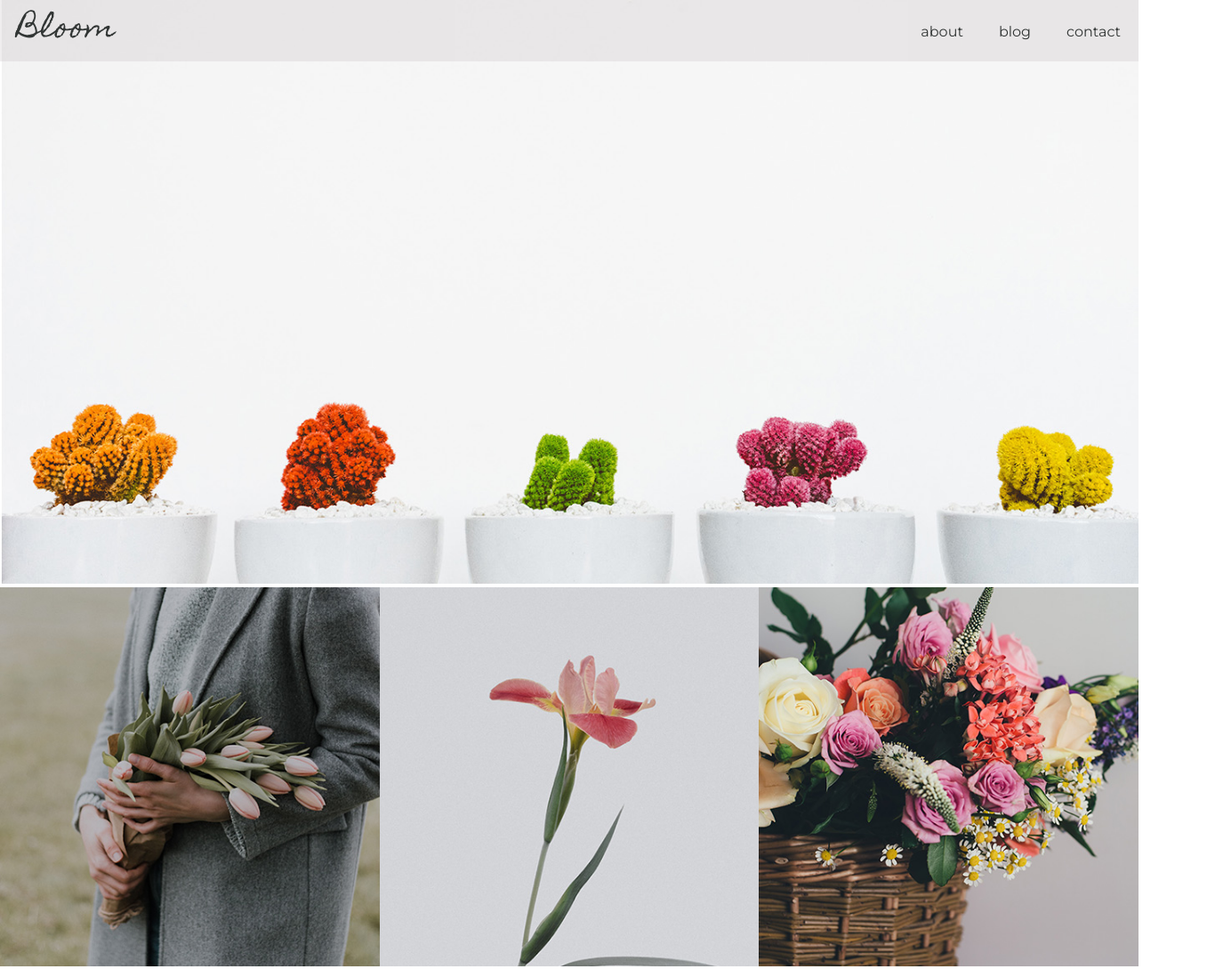
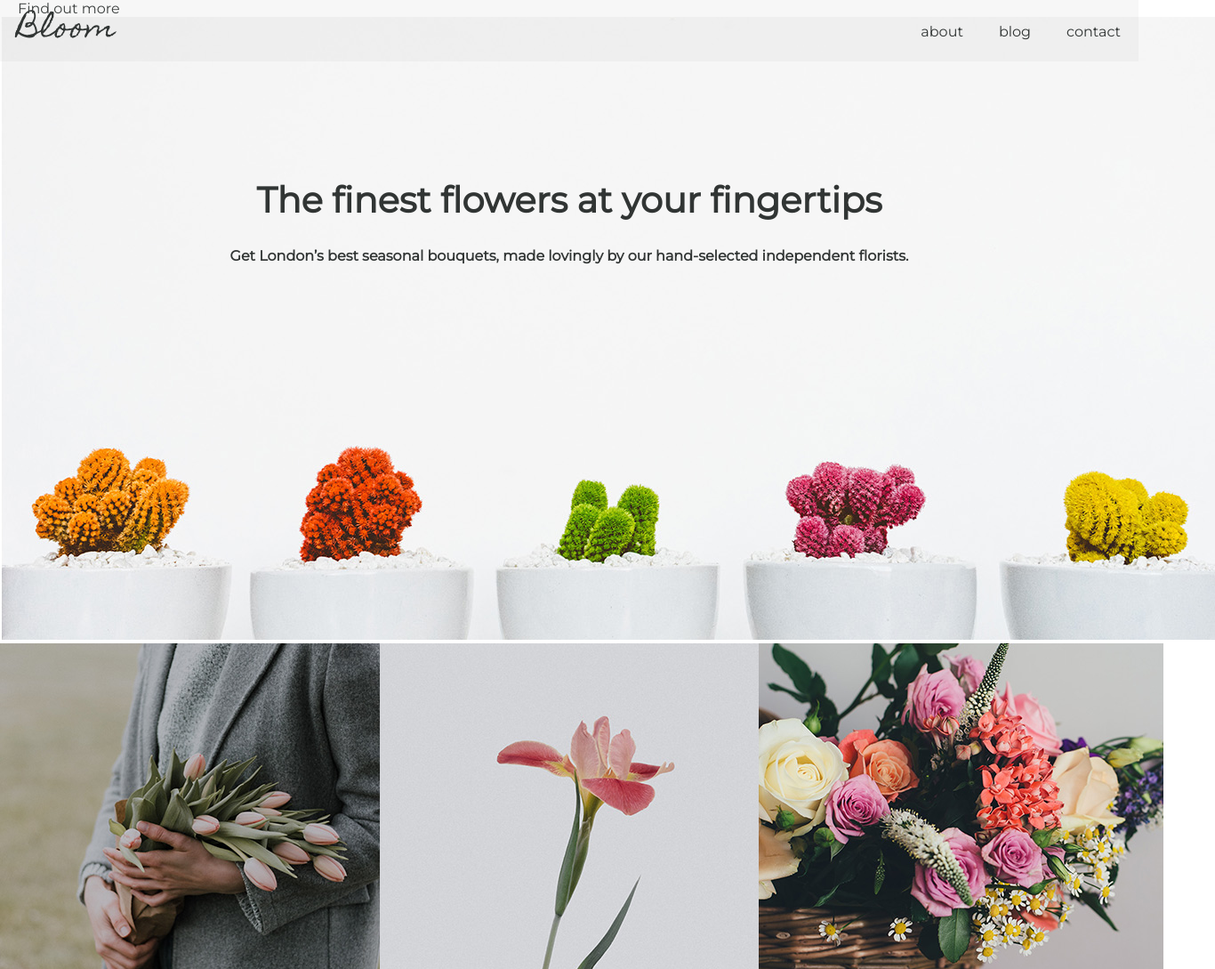
Before and after one commit to Staselyte/Multi-column-site, a plain HTML site: page index.html in a window 1280 px wide. Shown: the top 1089 px of the page at 89% size, 1366 px wide, since content can reach past the window. Drawn offline with Linux system fonts and the light colour scheme.

Commit message:
Styling main page
- minor changes within the main page

```diff
--- a/index.html
+++ b/index.html
@@ -21,7 +21,10 @@
   </nav>
 
   <section class="main">
-    <img src="images/finalmain.jpg" alt="Flowers">
+    <h1>The finest flowers at your fingertips</h1>
+    <h3>Get London’s best seasonal bouquets, made lovingly by our hand-selected independent florists.</h3>
+    <a href="<button type="button" name="button">Find out more</a>
+    <img class="mainph" src="images/finalmain.jpg" alt="Flowers">
   </section>
 
   <img class="fl-1" src="images/fl-1.jpg" alt="">
--- a/styles/styles.css
+++ b/styles/styles.css
@@ -2,6 +2,11 @@
   margin: 0;
   padding: 0;
   -webkit-font-smoothing: antialiased;
+}
+
+body {
+  font-family: 'Montserrat', sans-serif;
+  color: #313534;
 }
 
 nav {
@@ -44,6 +49,7 @@ ul {
 }
 
 .mainnav {
+  z-index: 999;
   position: fixed;
   display: flex;
   justify-content: flex-end;
@@ -51,7 +57,7 @@ ul {
   font-family: 'Montserrat', sans-serif;
   font-size: 1rem;
   width: 100vw;
-  background-color: rgb(178, 172, 174, 0.2)
+  background-color: rgb(178, 172, 174, 0.1);
 }
 
 
@@ -67,6 +73,41 @@ a {
   color: #313534;
 }
 
-img {
-  width: 100%;
+.mainph {
+  position: relative;
+  display: inline-block;
 }
+
+h1 {
+  font-size: 2.5rem;
+  position: absolute;
+  z-index: 999;
+  margin: 0 auto;
+  left: 0;
+  right: 0;
+  text-align: center;
+  top: 25%;
+}
+
+h3 {
+  position: absolute;
+  z-index: 999;
+  margin: 0 auto;
+  left: 0;
+  right: 0;
+  text-align: center;
+  top: 32%;
+  line-height: 4;
+  font-size: 1rem;
+}
+
+button {
+  display: inline-block;
+  position: absolute;
+  z-index: 999;
+  margin: 0 auto;
+  left: 0;
+  right: 0;
+  top: 35%;
+  text-align: center;
+}
```
